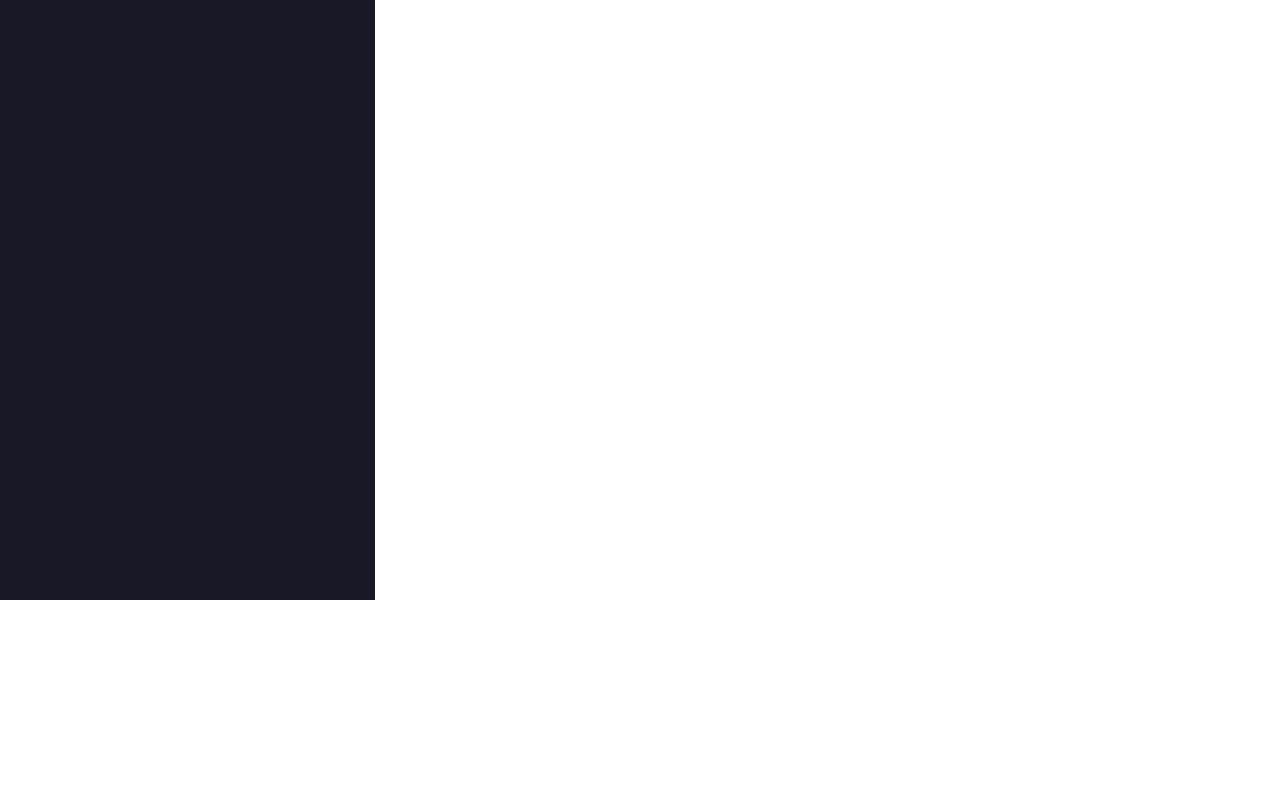
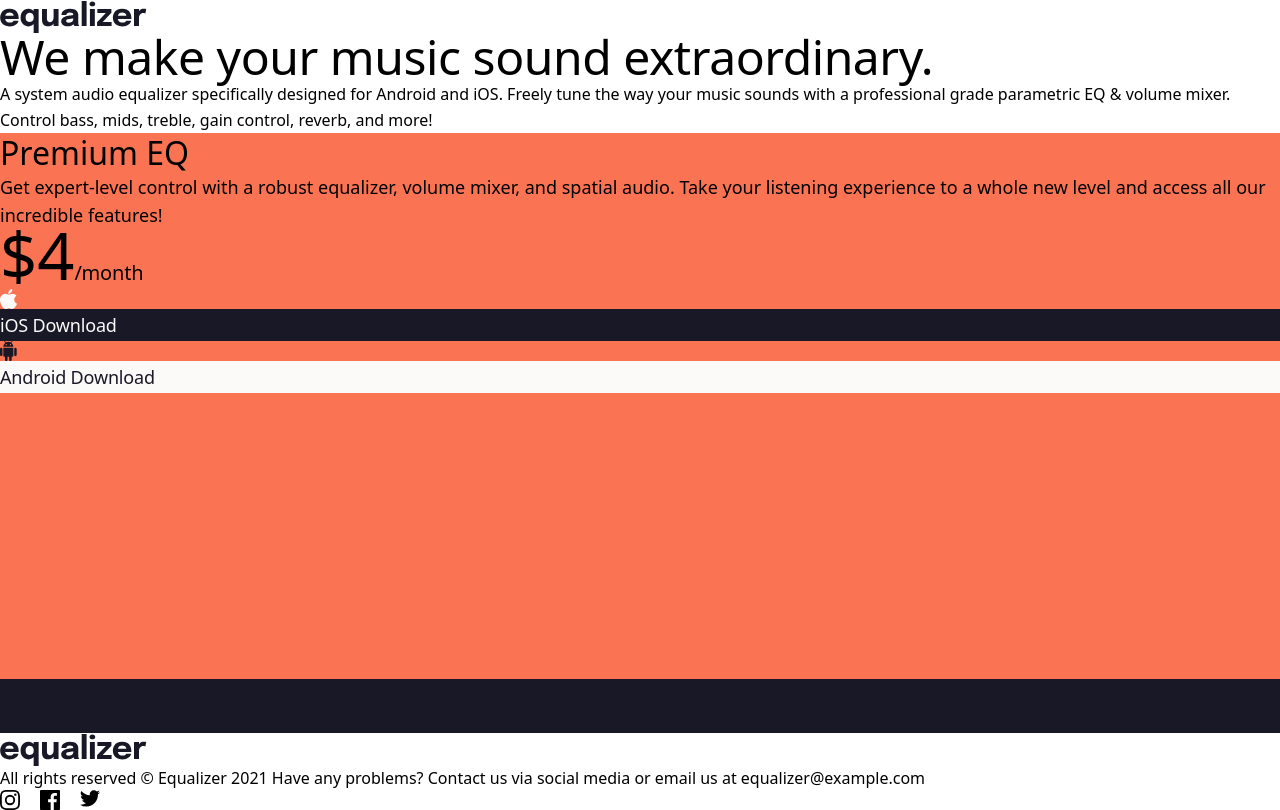
Before and after one commit to reactaleks/equalizer-landing-page-nextjs, a Next.js app: page / in a window 1280 px wide. Built offline with nearby package versions, Linux system fonts and the light colour scheme.

Commit message:
added components and contents

```diff
--- a/app/layout.tsx
+++ b/app/layout.tsx
@@ -16,7 +16,7 @@ export default function RootLayout({
 }>) {
   return (
     <html lang="en">
-      <body >{children}</body>
+      <body className="min-h-screen">{children}</body>
     </html>
   );
 }
--- a/app/page.tsx
+++ b/app/page.tsx
@@ -1,8 +1,16 @@
 import CallToActionComponent from "@/components/CallToActionComponent";
+import HeroComponent from "@/components/HeroComponent";
+import NavComponent from "@/components/NavComponent";
+import FooterComponent from "@/components/FooterComponent";
 export default function Home() {
   return (
-    <main className=" min-h-screen">
-        <CallToActionComponent/>
-    </main>
+    <>
+      <NavComponent />
+      <main className="">
+        <HeroComponent />
+        <CallToActionComponent />
+      </main>
+      <FooterComponent />
+    </>
   );
 }
--- /dev/null
+++ b/components/ActionComponent.tsx
@@ -0,0 +1,20 @@
+import BtnComponent from "./BtnComponent"
+
+
+
+export default function ActionComponent() {
+    return (
+        <div className="bg-orange h-[546px] w-full absolute">
+            <h2 className="text-[32px] leading-[40px]">Premium EQ</h2>
+            <p className="text-[18px] leading-[28px]">Get expert-level control with a robust equalizer, volume mixer, and spatial audio. Take your listening experience to a whole new level and access all our incredible features!</p>
+            <div className="">
+                <span className="text-[65px] leading-[52px]">$4</span>
+                <span className="text-body leading-[32px] tracking-[-0.2px]">/month</span>
+            </div>
+            <div>
+                <BtnComponent btnIcon="/assets/icon-apple.svg" btnText="iOS Download" btnDark={true}/>
+                <BtnComponent btnIcon="/assets/icon-android.svg" btnText="Android Download" btnDark={false}/>
+            </div>
+        </div>
+    )
+}
--- /dev/null
+++ b/components/BtnComponent.tsx
@@ -0,0 +1,15 @@
+
+interface PropTypes {
+    btnIcon: string;
+    btnText: string;
+    btnDark: boolean
+}
+
+export default function BtnComponent({btnIcon, btnText, btnDark}:PropTypes) {
+    return (
+        <div className="">
+            <div><img src={btnIcon} alt="" /></div>
+            <div className={`text-[18px] leading-[32px] tracking-[-0.18px] ${btnDark ? `bg-black text-white hover:bg-teal` : `bg-white text-black hover:bg-lightorange`}`}>{btnText}</div>
+        </div>
+    )
+}
--- a/components/CallToActionComponent.tsx
+++ b/components/CallToActionComponent.tsx
@@ -1,9 +1,9 @@
+import ActionComponent from "./ActionComponent"
+
 export default function CallToActionComponent() {
     return (
-        <div className="w-[375px] h-[600px] bg-black">
-
-
-
+        <div className="w-full h-[600px] bg-black relative">
+            <ActionComponent/>
         </div>
     )
 }
--- /dev/null
+++ b/components/HeroComponent.tsx
@@ -0,0 +1,8 @@
+export default function HeroComponent() {
+    return (
+        <>
+            <h1 className="text-[48px] leading-[48px] tracking-[-0.45px]">We make your music sound extraordinary.</h1>
+            <p className="text-bodys leading-[26px]">A system audio equalizer specifically designed for Android and iOS. Freely tune the way your music sounds with a professional grade parametric EQ & volume mixer. Control bass, mids, treble, gain control, reverb, and more!</p>
+        </>
+    )
+}
--- /dev/null
+++ b/components/NavComponent.tsx
@@ -0,0 +1,10 @@
+import LogoComponent from "./LogoComponent"
+
+export default function NavComponent() {
+    return (
+        <>
+            <LogoComponent/>
+        </>
+
+    )
+}
```
